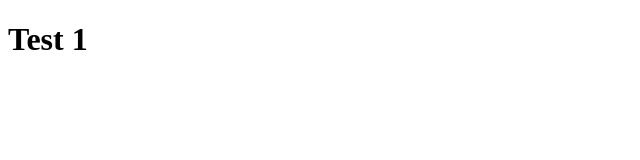
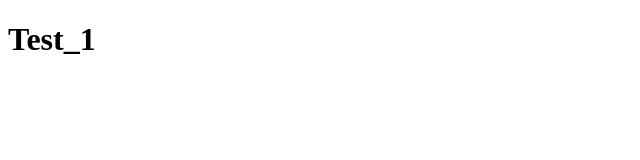
Before and after one commit to Jaloliddin-Zokirov/test_1, a plain HTML site: page index.html in a window 1280 px wide. Shown: the full height of the page, 0-640 px from the left. Drawn offline with Linux system fonts and the light colour scheme.

Commit message:
add test.1 file

```diff
--- a/index.html
+++ b/index.html
@@ -7,6 +7,6 @@
   <title>Document</title>
 </head>
 <body>
-  <h1>Test 1</h1>
+  <h1>Test_1</h1>
 </body>
 </html>
```
